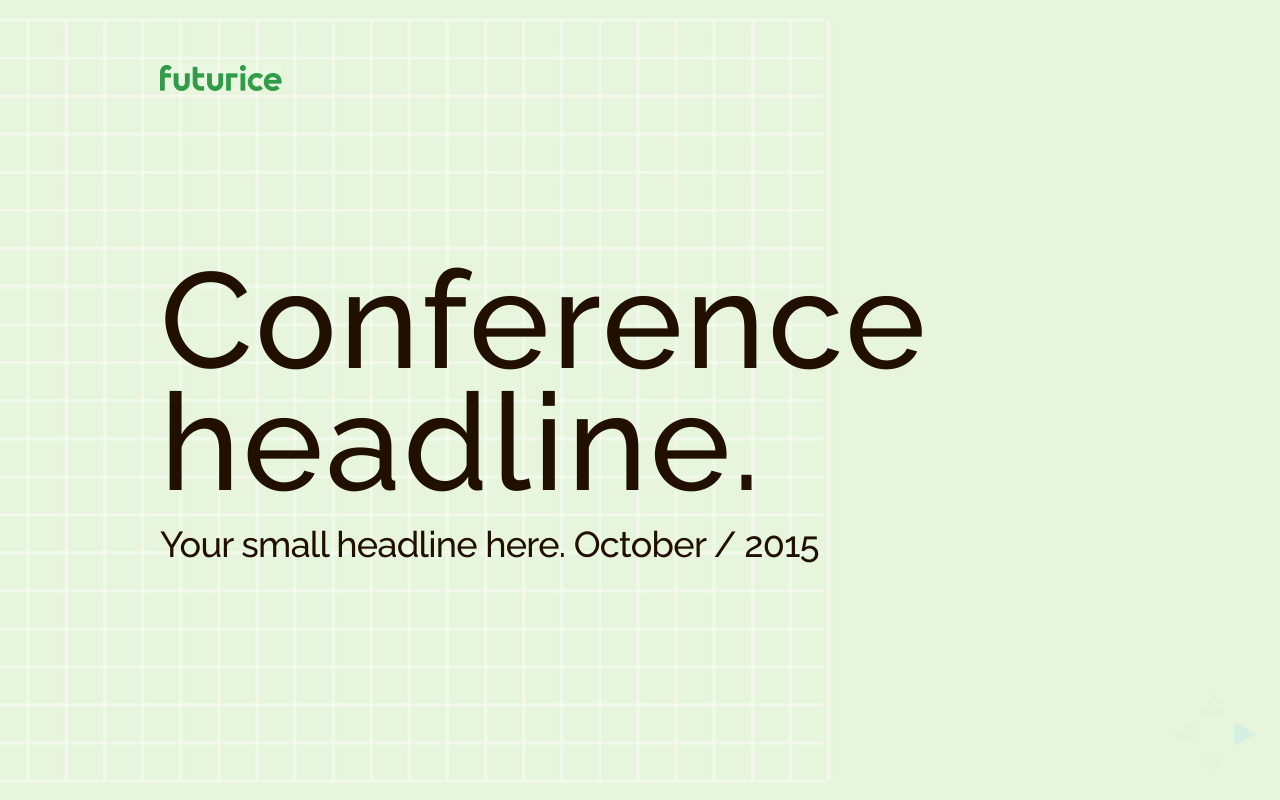
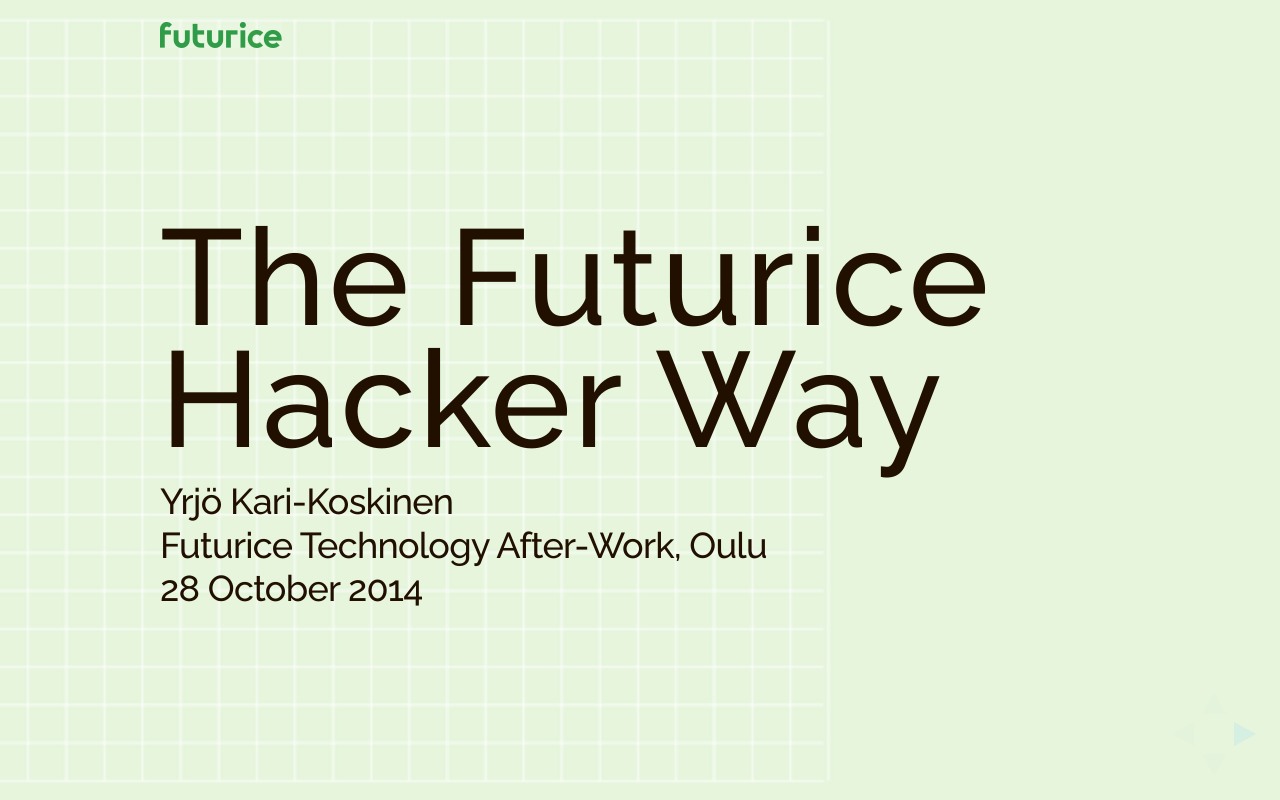
Before and after one commit to ykarikos/futurice-hacker-way, a plain HTML site: page index.html in a window 1280 px wide. Drawn offline with Linux system fonts and the light colour scheme.

Commit message:
getting started

```diff
--- a/css/theme/futurice.css
+++ b/css/theme/futurice.css
@@ -152,3 +152,15 @@
   position: relative;
   top: -4em;
 }
+
+
+/**
+ * Personal styles
+ */
+
+ul.clearlist {
+  margin: 0;
+}
+.clearlist li {
+  list-style-type: none;
+}
--- a/index.html
+++ b/index.html
@@ -2,9 +2,9 @@
 <html lang="en">
   <head>
     <meta charset="utf-8">
-    <title>Duality turns your mind upside down</title>
-    <meta name="description" content="ReactiveX: Duality turns your mind upside down">
-    <meta name="author" content="Andre Staltz">
+    <title>The Futurice Hacker Way</title>
+    <meta name="description" content="The Futurice Hacker Way">
+    <meta name="author" content="Yrjö Kari-Koskinen">
     <meta name="apple-mobile-web-app-capable" content="yes" />
     <meta name="apple-mobile-web-app-status-bar-style" content="black-translucent" />
     <meta name="viewport" content="width=device-width, initial-scale=1.0, maximum-scale=1.0, user-scalable=no">
@@ -34,35 +34,50 @@
       <div class="slides">
         <section data-background="img/bg01.png" class="futurice-front1">
           <img class="futulogo" src="img/futulogo.png">
-          <h1>Conference headline.</h1>
-          Your small headline here.
-          October / 2015
-        </section>
-
-        <section data-background="img/bg02.png" class="futurice-front1">
-          <h2>Your headline</h2>
-        </section>
-
-        <section data-background="img/bg03.png" class="futurice-front1">
-          <h2 style="color:white">Your headline</h2>
+          <h1>The Futurice Hacker Way</h1>
+          <ul class="clearlist">
+            <li>Yrjö Kari-Koskinen
+            <li>Futurice Technology After-Work, Oulu
+            <li>28 October 2014
+          </ul>
         </section>
 
         <section data-background="img/bg04.png" class="futurice-front1">
           <h2>Your headline</h2>
         </section>
 
+
+<!-- black on white -->
+        <section data-background="img/bg02.png" class="futurice-front1">
+          <h2>Your headline</h2>
+        </section>
+
+<!-- white on green -->
+        <section data-background="img/bg03.png" class="futurice-front1">
+          <h2 style="color:white">Your headline</h2>
+        </section>
+
+<!-- black on light blue -->
+        <section data-background="img/bg04.png" class="futurice-front1">
+          <h2>Your headline</h2>
+        </section>
+
+<!-- white on red -->
         <section data-background="img/bg05.png" class="futurice-front1">
           <h2 style="color:white">Your headline</h2>
         </section>
 
+<!-- white on green 2 -->
         <section data-background="img/bg06.png" class="futurice-front1">
           <h2 style="color:white">Your headline</h2>
         </section>
 
+<!-- black on light blue 2 -->
         <section data-background="img/bg07.png" class="futurice-front1">
           <h2>Your headline</h2>
         </section>
 
+<!-- white on dark blue -->
         <section data-background="img/bg08.png" class="futurice-front1">
           <h2 style="color:white">Your headline</h2>
         </section>
```
